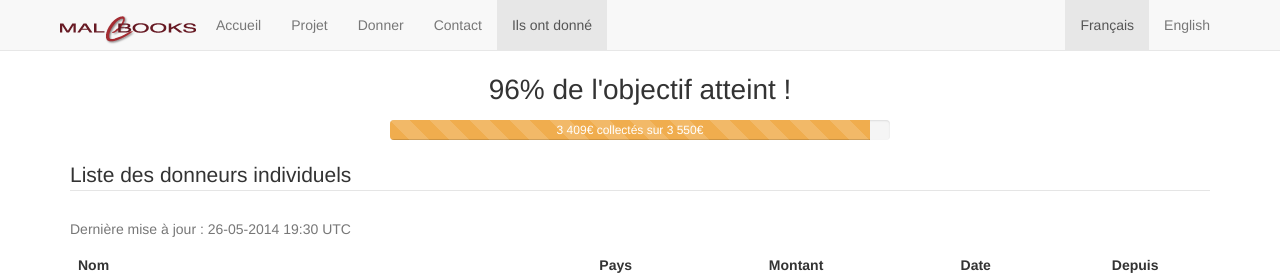
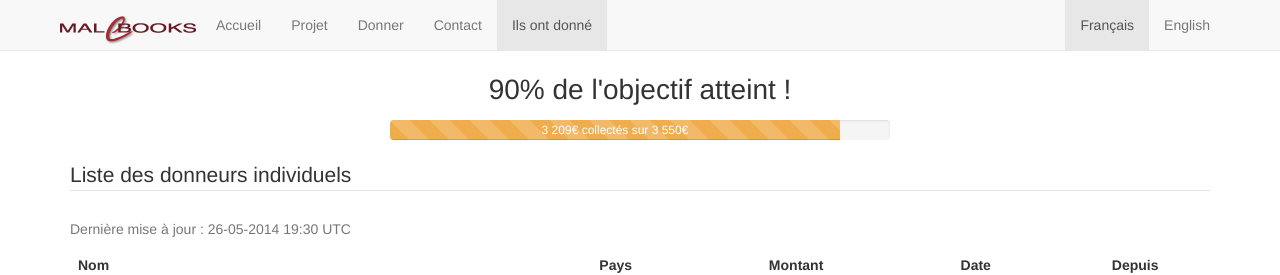
Before and after one commit to HumanESDES/malebooks, a Jekyll site: the page built from donneurs/index.md, in a window 1280 px wide and 900 px high. Shown: the top 275 px of the window. Built offline with Jekyll 4.4.1, drawn with Linux system fonts in a browser that asks for light colours; nearby versions of some CDN libraries; Markdown is read by kramdown in place of the engine named in the settings.

Commit message:
Update progressbar.html

```diff
--- a/_includes/progressbar.html
+++ b/_includes/progressbar.html
@@ -1,6 +1,6 @@
 <div style="max-width:500px;text-align:center;margin:auto;">
-    <p style="font-size:2em;">96% {% if page.lang == 'en' %}of the goal reached!{% else %}de l'objectif atteint !{% endif %}</p>
+    <p style="font-size:2em;">90% {% if page.lang == 'en' %}of the goal reached!{% else %}de l'objectif atteint !{% endif %}</p>
     <div class="progress progress-striped">
-      <div class="progress-bar progress-bar-warning" role="progressbar" aria-valuenow="96" aria-valuemin="0" aria-valuemax="100" style="width: 96%;"><span>3 409€ {% if page.lang == 'en' %} collected. Objective is {% else %}collectés sur {% endif %}3 550€</span></div>
+      <div class="progress-bar progress-bar-warning" role="progressbar" aria-valuenow="90" aria-valuemin="0" aria-valuemax="100" style="width: 90%;"><span>3 209€ {% if page.lang == 'en' %} collected. Objective is {% else %}collectés sur {% endif %}3 550€</span></div>
     </div>
 </div>
```
